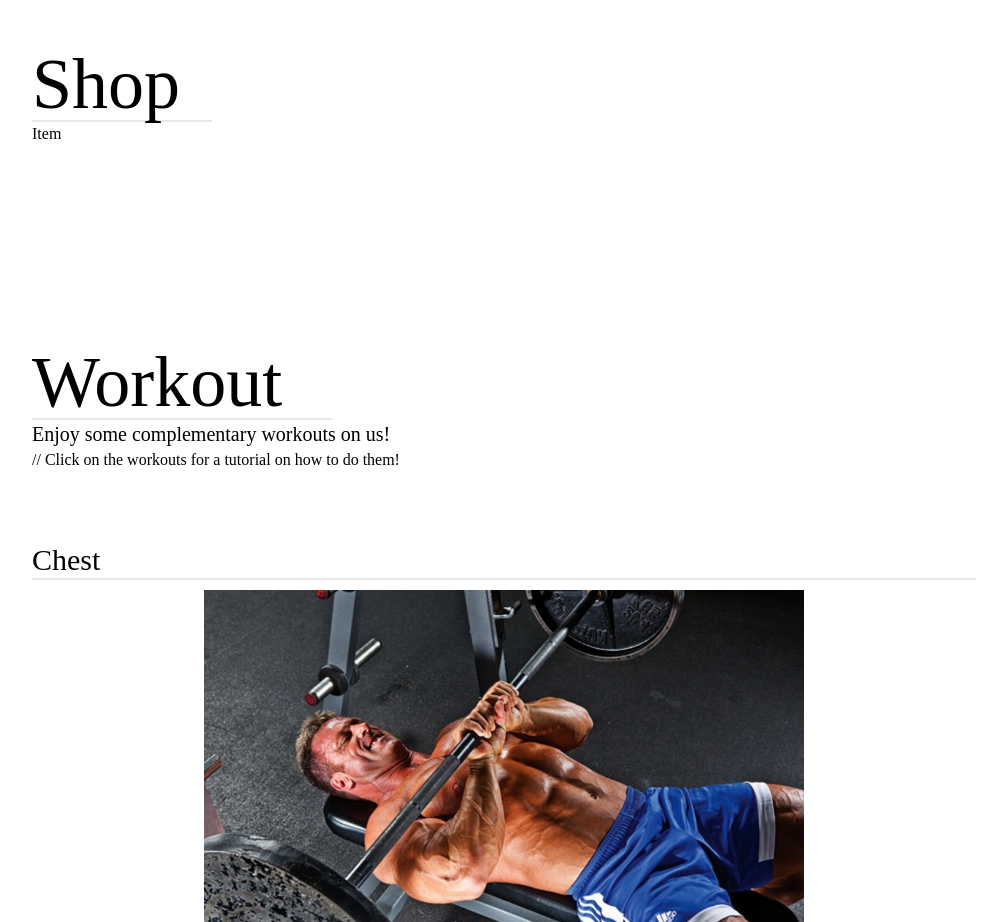
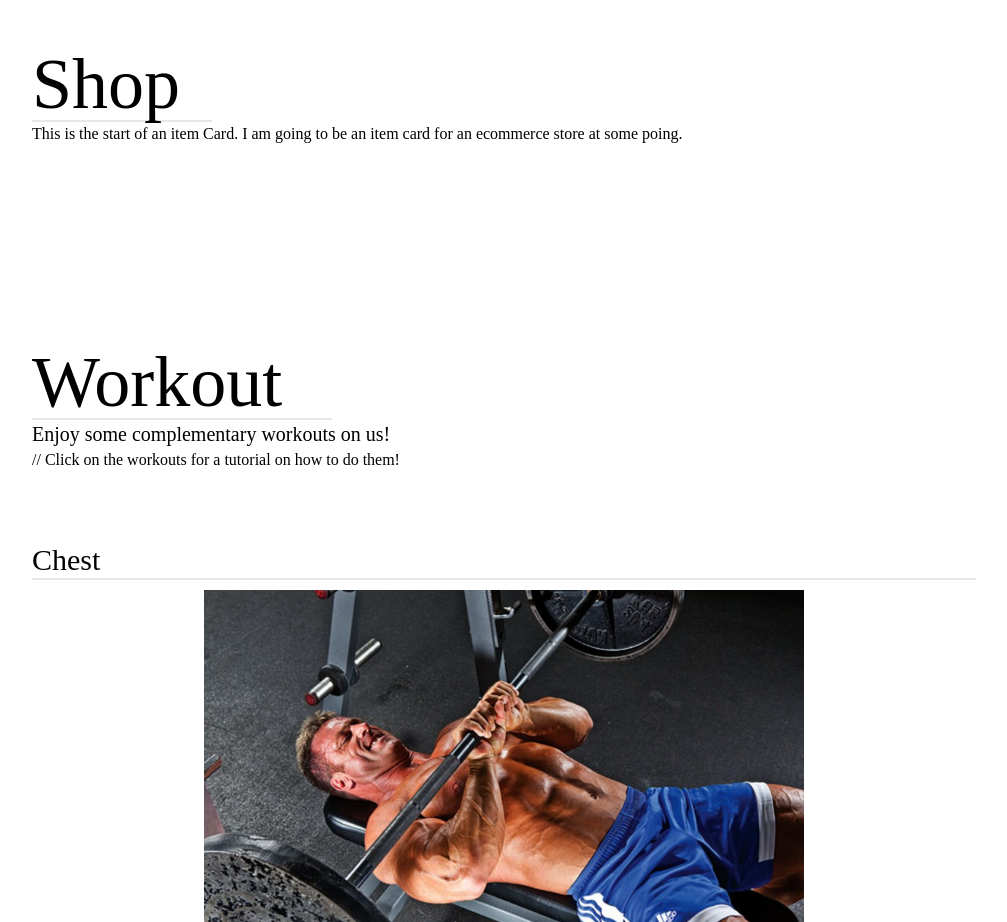
Before and after one commit to DelaurierDev/client, a React (Create React App) app: page / in a window 1280 px wide. Shown: the part 1200-2122 px from the top of the page, without its empty margins (136-1143 px from the left). Built offline with nearby package versions, Linux system fonts and the light colour scheme.

Commit message:
starting the item card

```diff
--- a/src/components/Item.jsx
+++ b/src/components/Item.jsx
@@ -2,7 +2,9 @@ import React from 'react'
 
 const Item = (props) => {
   return (
-    <div>Item</div>
+    <div>
+      <p>This is the start of an item Card.  I am going to be an item card for an ecommerce store at some poing.</p>
+    </div>
   )
 }
 
```
